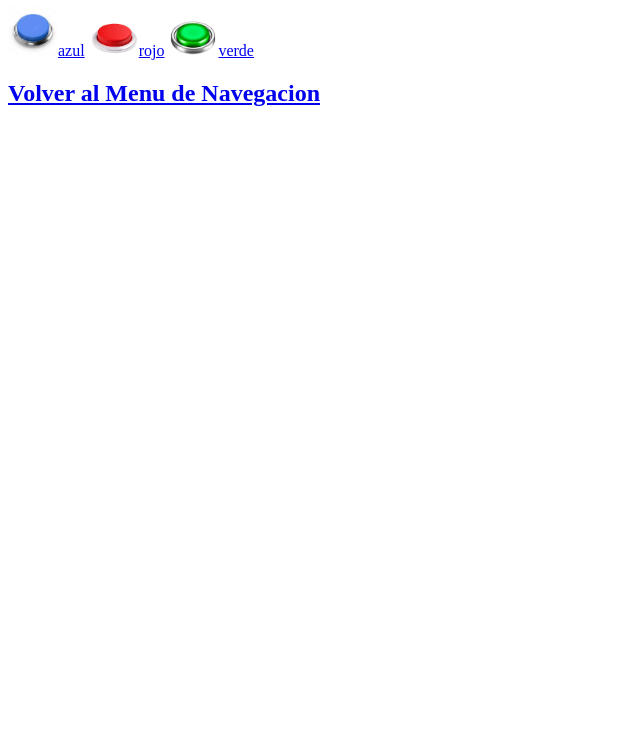
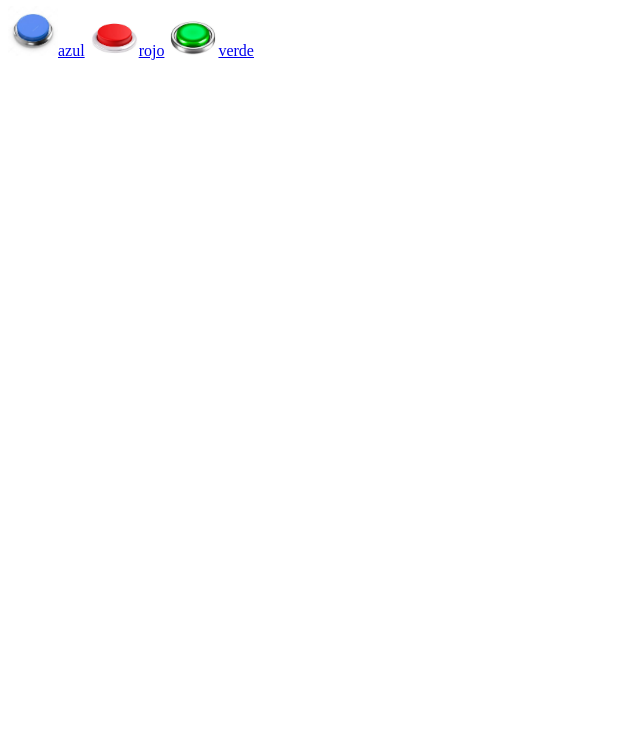
Before and after one commit to FloresRamirezVictorE/FRAME, a plain HTML site: page Menu.html in a window 1280 px wide. Shown: the part 60-800 px from the top of the page, without its empty margins (0-640 px from the left). Drawn offline with Linux system fonts and the light colour scheme.

Commit message:
Update Menu.html

```diff
--- a/Menu.html
+++ b/Menu.html
@@ -13,7 +13,7 @@
 
 <a href="verde.html" target="abajo"><img src="botonverde.jpg" width="50">verde</a>
 
-<a href="https://floresramirezvictore.github.io/menu/"><h2>Volver al Menu de Navegacion</h2></a>
+
 
 
 
```
